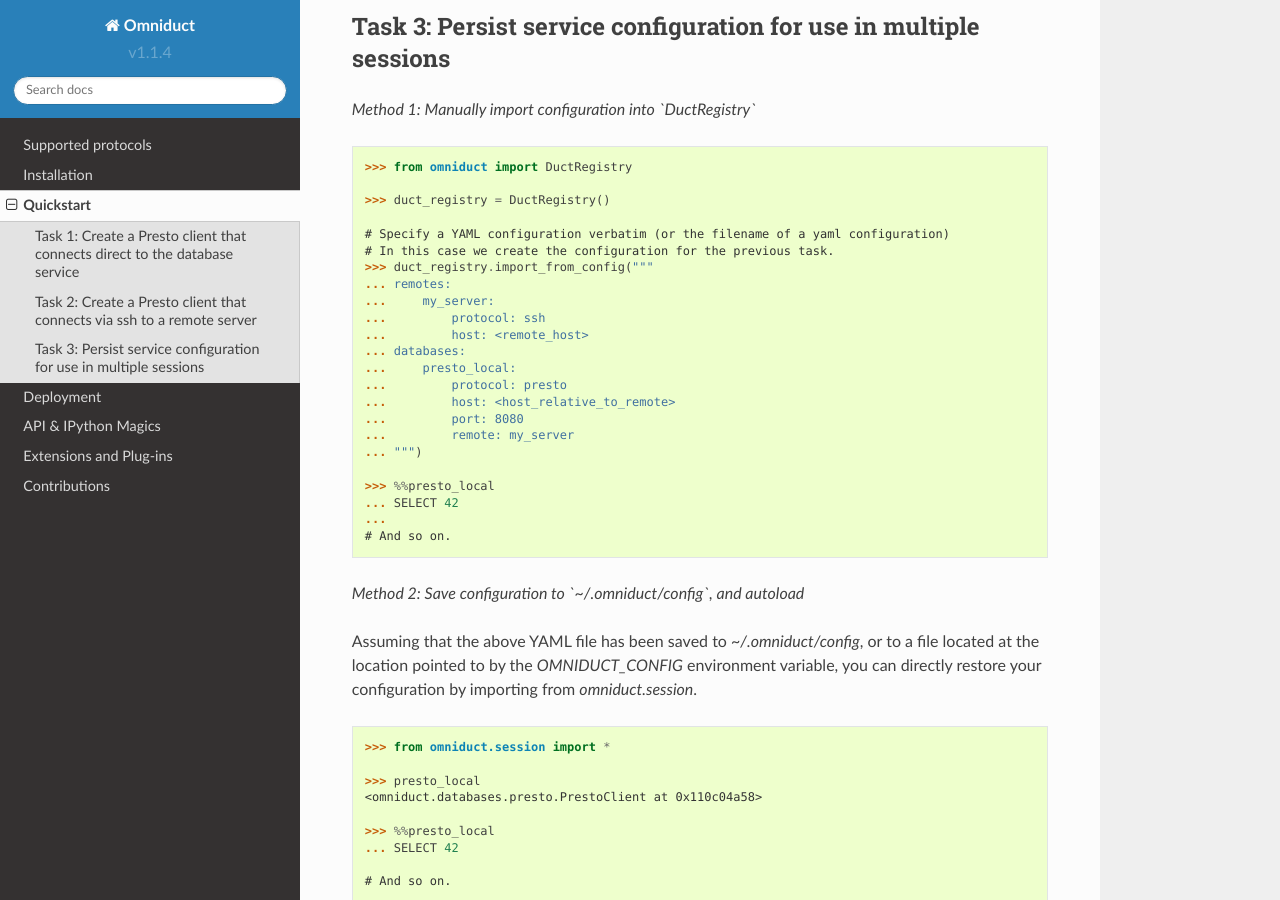
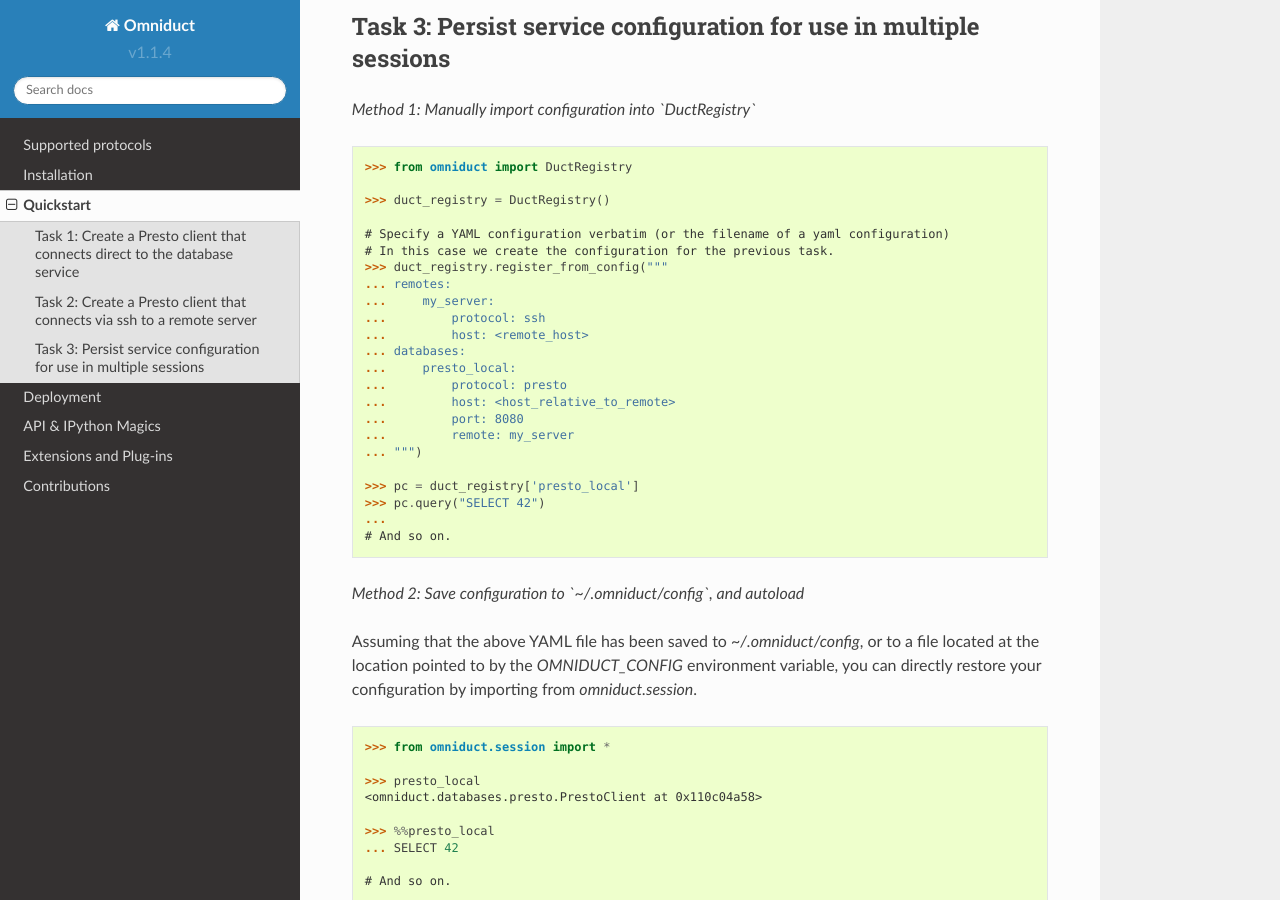
Before and after one commit to airbnb/omniduct, a Sphinx documentation site: the page built from docs/quickstart.rst, in a window 1280 px wide and 900 px high, scrolled down 2448 px. Built offline with Sphinx 7.4.7 and the Read the Docs theme 2.0.0, drawn with Linux system fonts in a browser that asks for light colours.

Commit message:
Method in example does not exist

```diff
--- a/docs/quickstart.rst
+++ b/docs/quickstart.rst
@@ -146,7 +146,7 @@
 
     # Specify a YAML configuration verbatim (or the filename of a yaml configuration)
     # In this case we create the configuration for the previous task.
-    >>> duct_registry.import_from_config("""
+    >>> duct_registry.register_from_config("""
     ... remotes:
     ...     my_server:
     ...         protocol: ssh
@@ -159,8 +159,8 @@
     ...         remote: my_server
     ... """)
 
-    >>> %%presto_local
-    ... SELECT 42
+    >>> pc = duct_registry['presto_local']
+    >>> pc.query("SELECT 42")
     ...
     # And so on.
 
```
